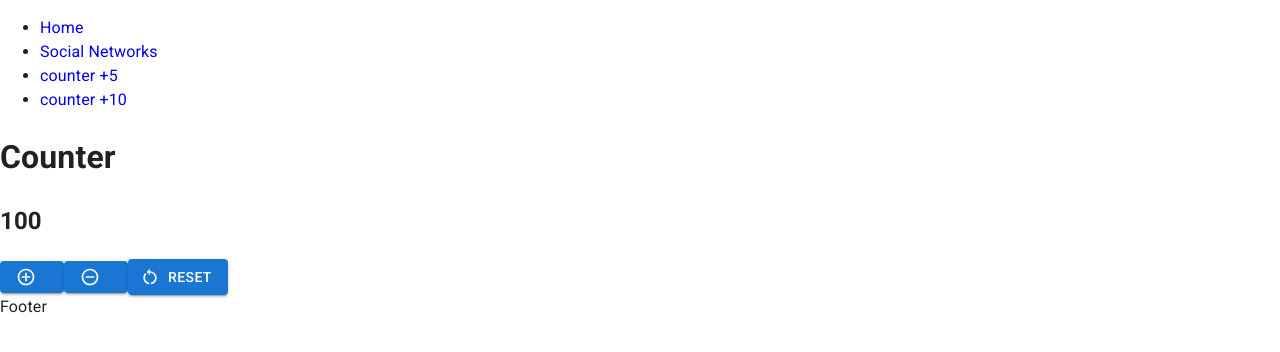
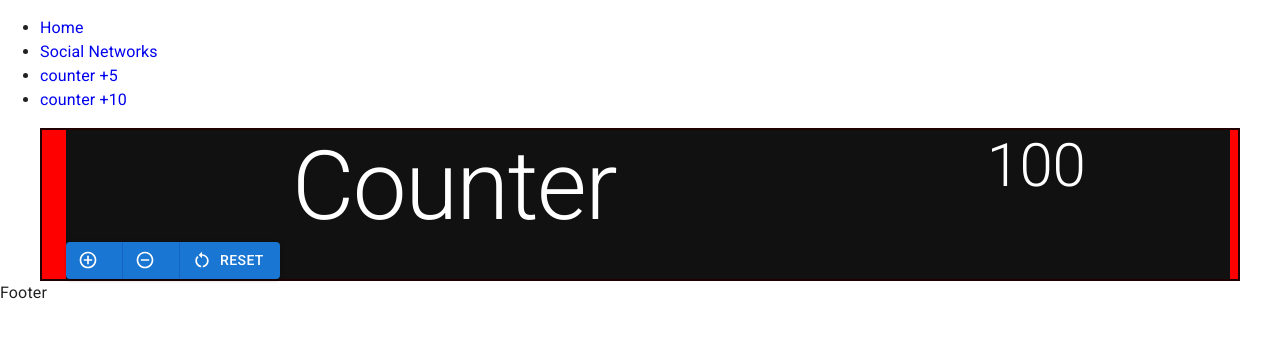
Before and after one commit to alexismoreno9811/ch26-react-counter, a React (Create React App) app: page /counter/1 in a window 1280 px wide. Shown: the top 352 px of the page. Built offline with nearby package versions, Linux system fonts and the light colour scheme.

Commit message:
ci: container

```diff
--- a/src/components/counter/Counter.jsx
+++ b/src/components/counter/Counter.jsx
@@ -3,17 +3,30 @@ import { Button } from '../button/Button';
 import AddCircleOutlineIcon from '@mui/icons-material/AddCircleOutline';
 import RemoveCircleOutlineIcon from '@mui/icons-material/RemoveCircleOutline';
 import RestartAltIcon from '@mui/icons-material/RestartAlt';
-export const Counter = ({ initialValue = 0, increment = 1, decrement = 1}) => {
+import { ButtonGroup, Container, Grid, Item, Typography } from '@mui/material';
+export const Counter = ({ initialValue = 0, increment = 1, decrement = 1 }) => {
 
   const [counter, setCounter] = useState(initialValue);
 
   return (
     <>
-      <h1>Counter</h1>
-      <h2>{counter}</h2>
-      <Button startIcon={<AddCircleOutlineIcon />} setCounter={setCounter} newValue={counter + increment} ></Button>
-      <Button startIcon={<RemoveCircleOutlineIcon />} setCounter={setCounter} newValue={counter - decrement} ></Button>
-      <Button startIcon={<RestartAltIcon/>} setCounter={setCounter} newValue={initialValue} >Reset</Button>
+      <Container sx={{ border: 2, bgcolor: '#FF0000' }} maxWidth='lg'>
+        <Grid sx={{ m: 0, bgcolor: '#111', color:"white" }} container spacing={2}>
+          <Grid md={8} xs={12}>
+            <Typography variant='h1' align='center'>Counter</Typography>
+          </Grid>
+          <Grid md={4} xs={12}>
+            <Typography variant='h2' align='center'>{counter}</Typography>
+          </Grid>
+          <Grid md={12}>
+            <ButtonGroup variant="contained" aria-label="outlined primary button group">
+              <Button startIcon={<AddCircleOutlineIcon />} setCounter={setCounter} newValue={counter + increment} ></Button>
+              <Button startIcon={<RemoveCircleOutlineIcon />} setCounter={setCounter} newValue={counter - decrement} ></Button>
+              <Button startIcon={<RestartAltIcon />} setCounter={setCounter} newValue={initialValue} >Reset</Button>
+            </ButtonGroup>
+          </Grid>
+        </Grid>
+      </Container>
     </>
   );
 };
```
